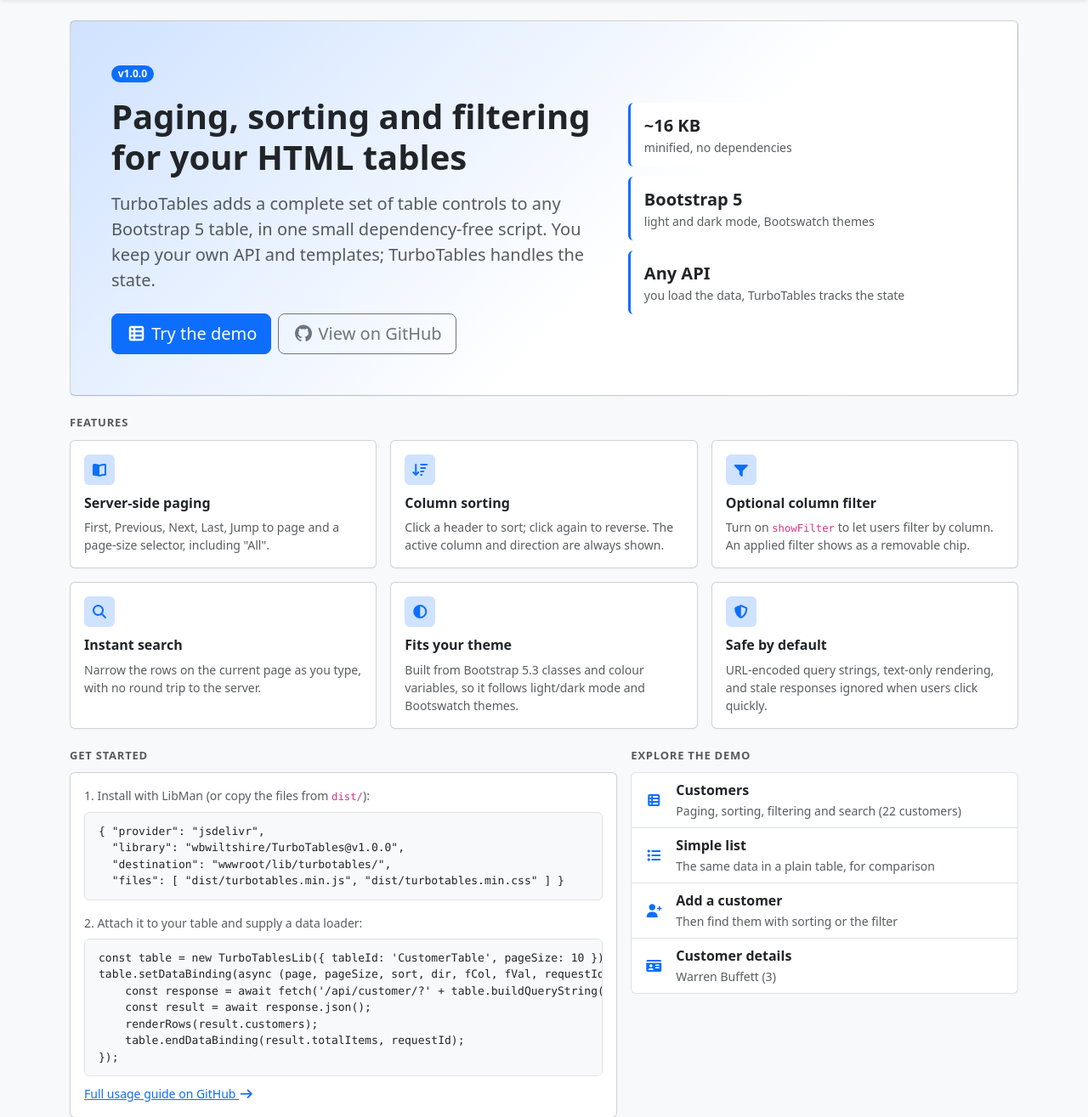
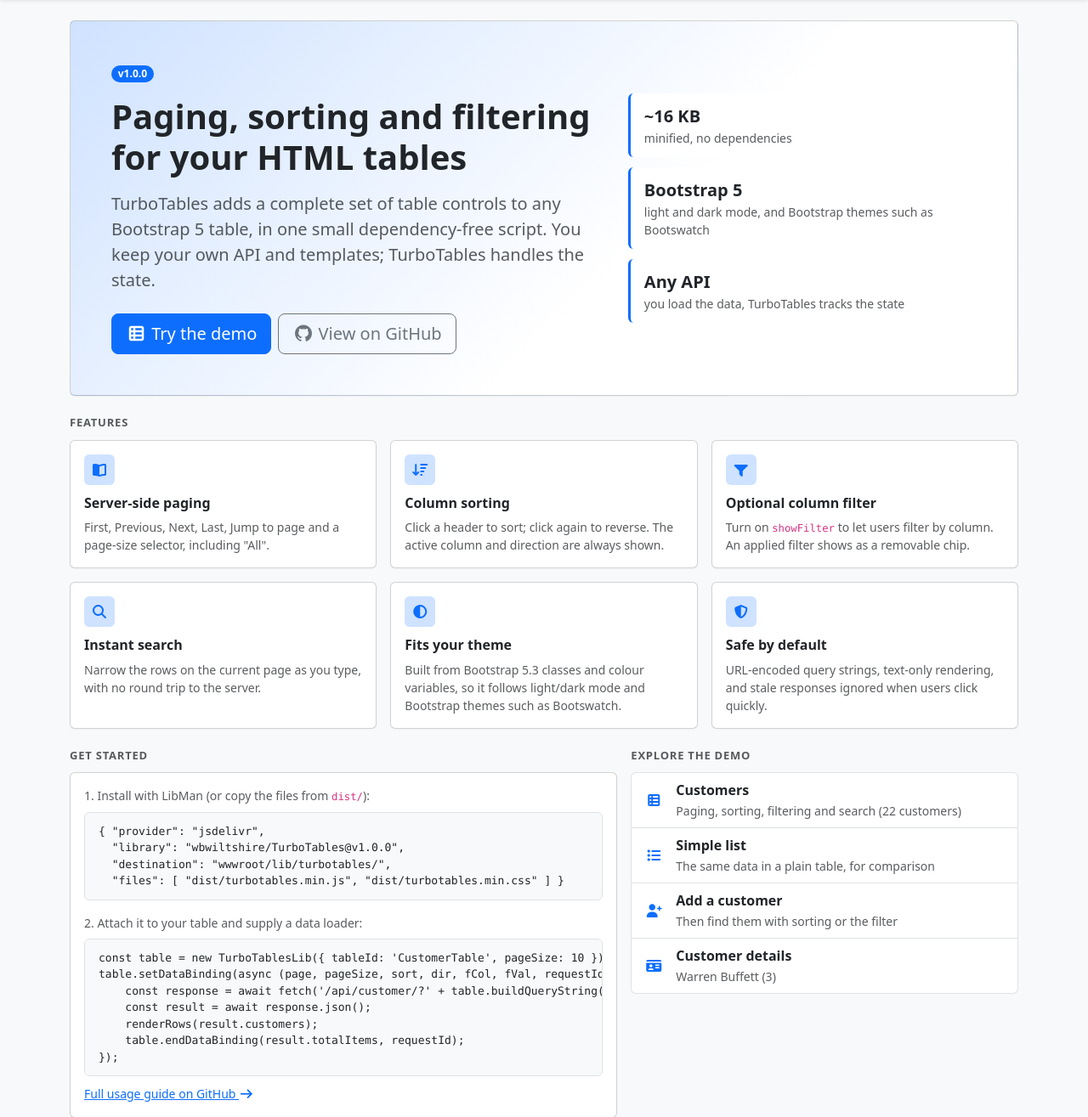
Before and after one commit to wbwiltshire/TurboTables, a Node server app: page / in a window 1280 px wide. Shown: the part 57-1372 px from the top of the page at 85% size. Run offline with Node 20, Linux system fonts and the light colour scheme.

Commit message:
README and demo home page: present Bootswatch as a compatible theme, not a dependency
Drop the Bootswatch link from More information (the demo uses stock
Bootstrap 5.3); reword the compatibility notes to 'Bootstrap themes such
as Bootswatch'.

Co-Authored-By: Claude Opus 5.5 <noreply@anthropic.com>

```diff
--- a/TurboTables/views/index.hbs
+++ b/TurboTables/views/index.hbs
@@ -16,7 +16,7 @@
                <div class="col-lg-5">
                     <ul class="hero-stats list-unstyled mb-0">
                          <li><span class="hero-stat-value">~16 KB</span><span class="hero-stat-label">minified, no dependencies</span></li>
-                         <li><span class="hero-stat-value">Bootstrap 5</span><span class="hero-stat-label">light and dark mode, Bootswatch themes</span></li>
+                         <li><span class="hero-stat-value">Bootstrap 5</span><span class="hero-stat-label">light and dark mode, and Bootstrap themes such as Bootswatch</span></li>
                          <li><span class="hero-stat-value">Any API</span><span class="hero-stat-label">you load the data, TurboTables tracks the state</span></li>
                     </ul>
                </div>
@@ -58,7 +58,7 @@
           <div class="card feature h-100"><div class="card-body">
                <i class="fa-solid fa-circle-half-stroke feature-icon" aria-hidden="true"></i>
                <h3 class="h6 fw-semibold">Fits your theme</h3>
-               <p class="small text-body-secondary mb-0">Built from Bootstrap 5.3 classes and colour variables, so it follows light/dark mode and Bootswatch themes.</p>
+               <p class="small text-body-secondary mb-0">Built from Bootstrap 5.3 classes and colour variables, so it follows light/dark mode and Bootstrap themes such as Bootswatch.</p>
           </div></div>
      </div>
      <div class="col">
```
Also changed, not shown: README.md.
